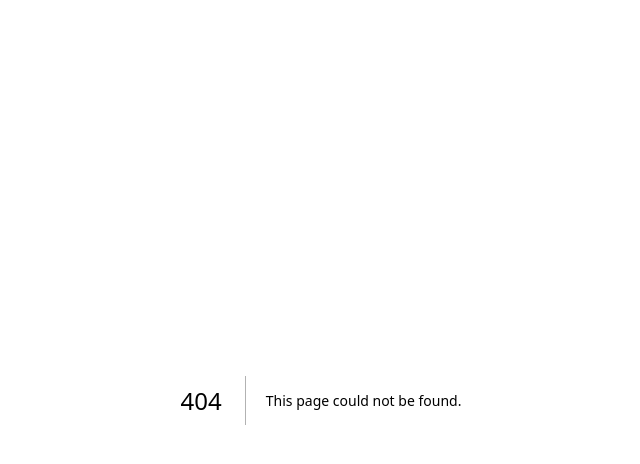
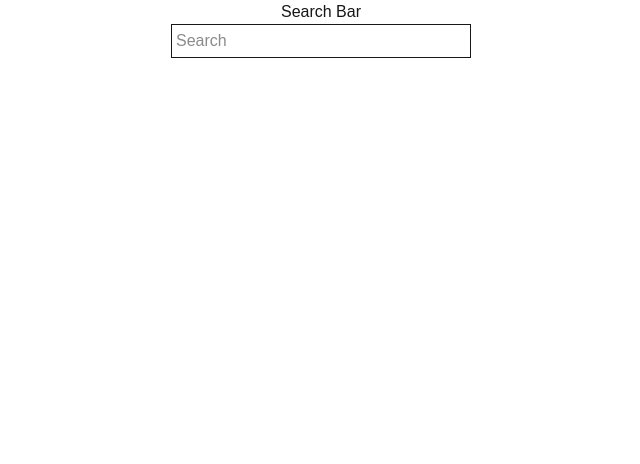
Before and after one commit to ayushtibra/targetFeb2026, a Next.js app in the folder next-practise/my-app/: page /autoCompleteSearch in a window 1280 px wide. Before the commit this address had no page. Shown: the top 464 px of the page, without its empty margins (319-959 px from the left). Built offline with nearby package versions, Linux system fonts and the light colour scheme.

Commit message:
autocomplete search bar with debouncing and caching

```diff
--- /dev/null
+++ b/next-practise/my-app/Components/SearchBar/index.tsx
@@ -0,0 +1,85 @@
+import { useEffect, useRef, useState } from "react";
+
+const SearchBar = () => {
+    const [input, setInput] = useState("");
+    const [searchValue, setSearchValue] = useState("");
+    const [resultData, setResultData] = useState([]);
+    const [showResult, setShowResult] = useState(false);
+    const [cache, setCache] = useState({});
+    const resultRef = useRef(null);
+
+    // or debouncing another way - 1
+
+    useEffect(() => {
+        const timer = setTimeout(() => {
+            setSearchValue(input); // ✅ debounced update
+        }, 400);
+
+        return () => clearTimeout(timer);
+    }, [input]);
+
+    // or debouncing another way - 2
+
+    // const [input, setInput] = useState("");
+    // const [searchValue, setSearchValue] = useState("");
+    // const timerRef = useRef(null);
+
+    // const handleChange = (e) => {
+    //     const value = e.target.value;
+
+    //     setInput(value); // ✅ immediate UI update (causes re-render)
+
+    //     clearTimeout(timerRef.current);
+    //     timerRef.current = setTimeout(() => {
+    //         setSearchValue(value); // ✅ debounced update
+    //     }, 1000);
+    // };
+
+    useEffect(() => {
+        if (searchValue != '') {
+            if (cache[searchValue]) {
+                console.log('cache returned', searchValue);
+                setResultData(cache[searchValue]);
+                return;
+            }
+
+            const fetchData = async () => {
+                console.log('fresh api returned', searchValue);
+                const data = await fetch(`https://dummyjson.com/recipes/search?q=${searchValue}`);
+                const result = await data.json();
+                setResultData(result);
+                setCache((prev) => ({ ...prev, [searchValue]: result }))
+            }
+
+            fetchData();
+
+        } else {
+            setResultData([])
+        }
+
+    }, [searchValue])
+
+    return (
+        <div className="w-full max-w-[1000px] m-auto text-center">
+            <h3>Search Bar</h3>
+            {/* <input className="border p-1" type="text" placeholder="Search" value={input} onChange={handleChange} /> */}
+            <div className="m-auto w-full max-w-[300px]">
+                <input
+                    className="w-full border p-1"
+                    type="text" placeholder="Search"
+                    value={input}
+                    onChange={(e) => setInput(e.target.value)}
+                    onFocus={() => setShowResult(true)}
+                    onBlur={() => setShowResult(false)} />
+                {showResult && resultData?.recipes?.length > 0 && <div ref={resultRef} className="border-1 p-2 h-[300px] overflow-scroll">
+                    {resultData?.recipes?.map((item) => (
+                        <p className="py-3 text-left">{item.name}</p>
+                    ))}
+                </div>
+                }
+            </div>
+        </div>
+    )
+}
+
+export default SearchBar;
--- /dev/null
+++ b/next-practise/my-app/pages/autoCompleteSearch.tsx
@@ -0,0 +1,9 @@
+import SearchBar from "@/Components/SearchBar";
+
+const autoCompleteSearch = () => {
+    return (
+        <SearchBar />
+    );
+};
+
+export default autoCompleteSearch;
```
